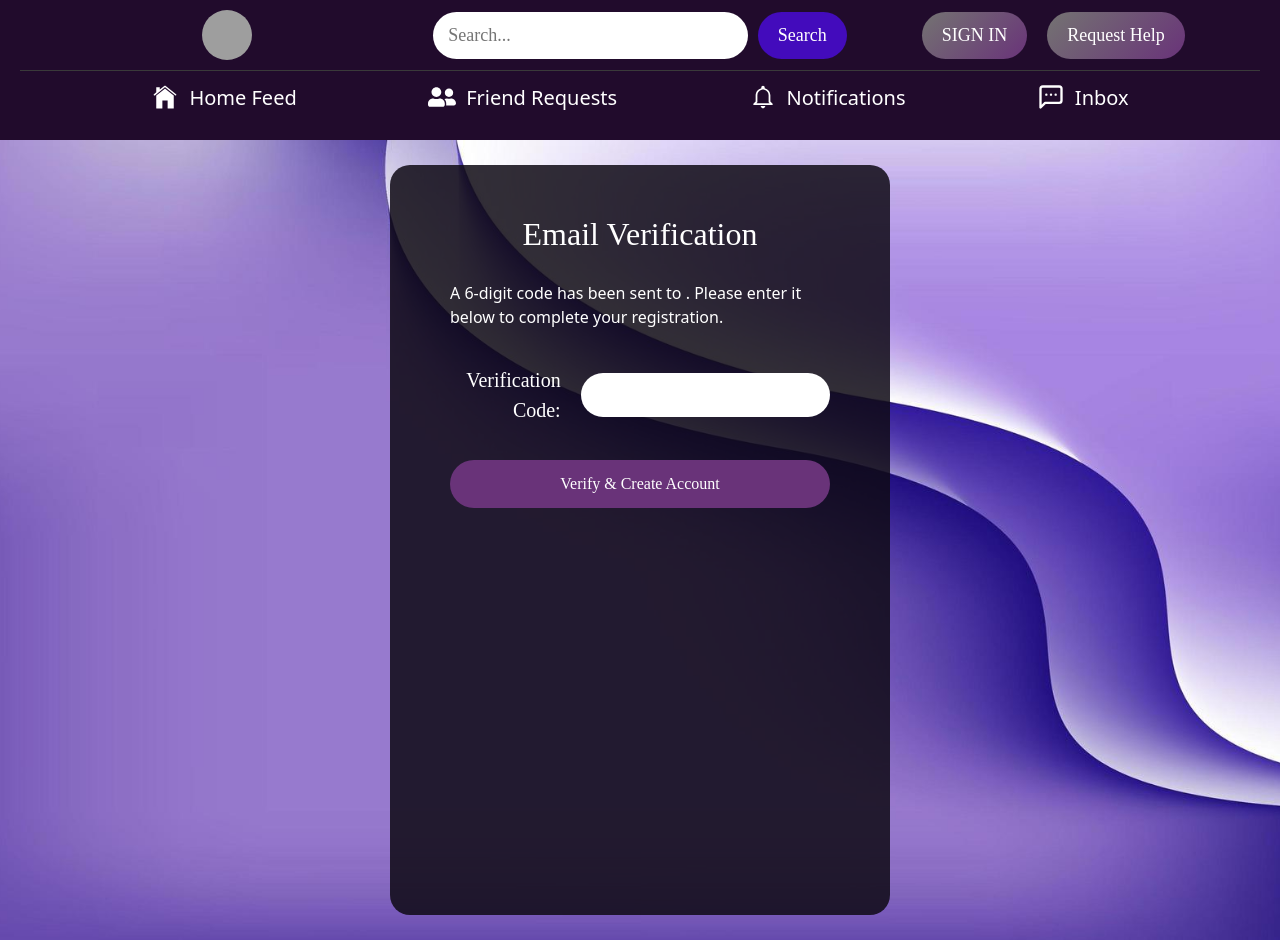
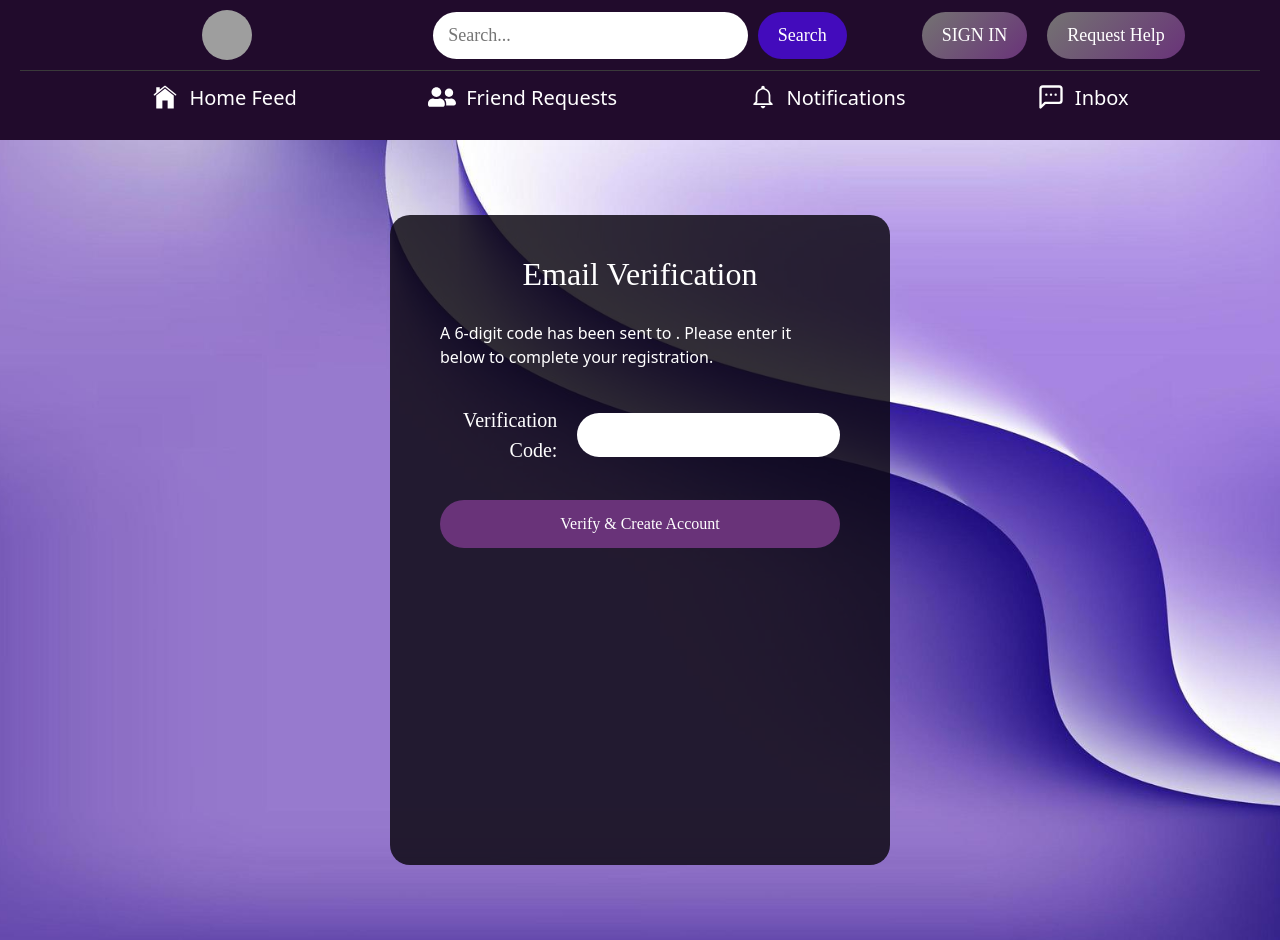
Before and after one commit to goofy-coder-1/SocialMedia, a React (Vite) app in the folder social-media/: page /code in a window 1280 px wide. Built offline with nearby package versions, Linux system fonts and the light colour scheme; grey boxes are pictures that could not be loaded.

Commit message:
unknown error

```diff
--- a/social-media/src/components/accountCreation/createaccount.css
+++ b/social-media/src/components/accountCreation/createaccount.css
@@ -13,14 +13,12 @@
 
 .centered-overlay {
   background: rgba(15, 10, 20, 0.85);
-  padding: 20px;
+  padding: 10px;
   border-radius: 20px;
   color: white;
   max-width: 500px;
   width: 90%;
-  height: 750px;
-  margin-top: 45px;
-  margin-bottom: 45px;
+  height: 650px;
 }
 
 .centered-form {
```
